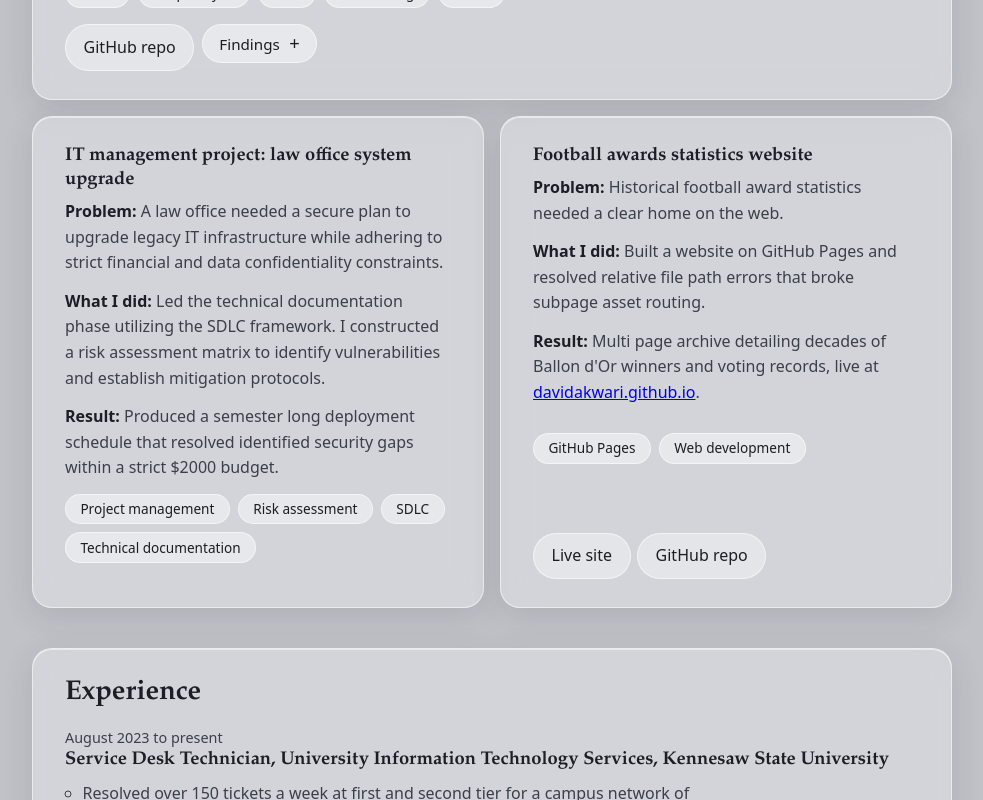
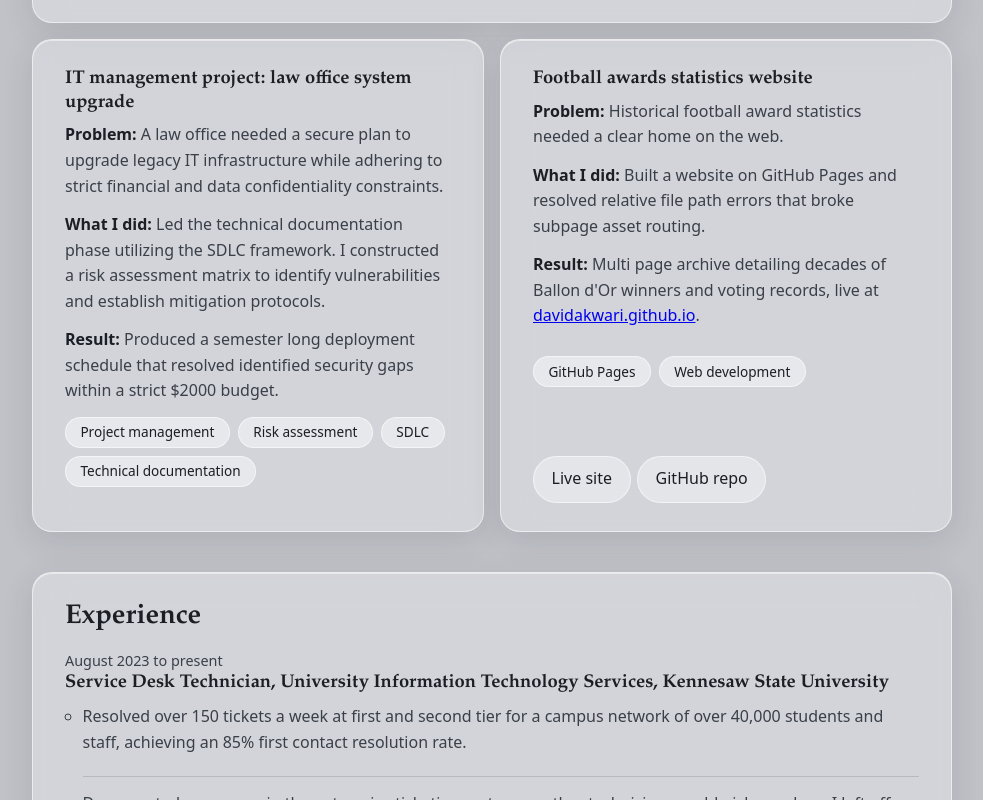
Before and after one commit to DavidAkwari/port, a plain HTML site: page index.html in a window 1280 px wide. Shown: the part 860-1660 px from the top of the page, without its empty margins (148-1131 px from the left). Drawn offline with Linux system fonts and the light colour scheme; animation ran at ten frames a second.

Commit message:
Fix CSS margin for paragraphs and impact list items

```diff
--- a/index.html
+++ b/index.html
@@ -38,7 +38,7 @@ section{margin-bottom:2.5rem}
 h1{font:600 clamp(1.6rem,4.2vw,2.1rem)/1.15 var(--serif);letter-spacing:-.01em;margin:0 0 .5rem}
 h2{font:600 1.7rem/1.2 var(--serif);margin:0 0 1rem}
 h3{font:600 1.15rem/1.3 var(--serif);margin:0 0 .4rem}
-p{margin:0 0 .8rem;max-width:68ch;color:var(--ink-soft)}
+p{margin:0 0 .8rem;color:var(--ink-soft)}
 .lead{font-size:1.15rem;color:var(--ink)}
 .grid{display:grid;gap:1rem;grid-template-columns:repeat(auto-fit,minmax(250px,1fr))}
 .tags{display:flex;flex-wrap:wrap;gap:.5rem;padding:0;margin:.9rem 0 0;list-style:none}
@@ -51,7 +51,7 @@ p{margin:0 0 .8rem;max-width:68ch;color:var(--ink-soft)}
 .timeline time{display:block;font-size:.9rem;color:var(--ink-soft)}
 .fill{background:rgba(255,255,255,.65);border-radius:4px;padding:0 .3rem;font-weight:500;color:var(--ink)}
 .impact{margin:.5rem 0 0;padding-left:1.1rem;color:var(--ink-soft)}
-.impact li{margin-bottom:.4rem;max-width:68ch}
+.impact li{margin-bottom:.4rem}
 .card p strong{color:var(--ink)}
 .skills-title{margin-top:1.6rem}
 .skill-label{margin:1rem 0 0;font-weight:600;color:var(--ink)}
```
